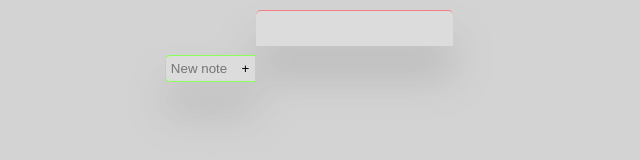
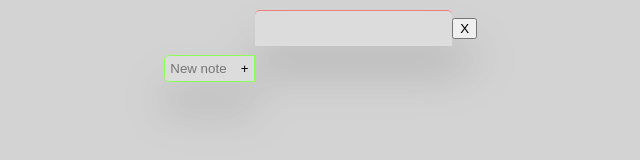
Before and after one commit to MirrorIce/simplenotes, a React (Create React App) app: page / in a window 1280 px wide. Shown: the top 160 px of the page, without its empty margins (81-721 px from the left). Built offline with nearby package versions, Linux system fonts and the light colour scheme.

Commit message:
Added note removal functionality

```diff
--- a/src/NotesContent.js
+++ b/src/NotesContent.js
@@ -22,6 +22,10 @@ function NotesContent(props) {
         localStorage.removeItem(props.activeNote);
 
     }
+    function removeNote(event){
+        localStorage.removeItem(props.activeNote);
+        props.setActiveNote(localStorage.key(0));
+    }
     useEffect(() =>{
         if (document.querySelector('.noteInput')!=null){
             setContent(localStorage.getItem(props.activeNote));
@@ -36,6 +40,7 @@ function NotesContent(props) {
     return (
         <div className = 'notesContent'>
             <input onChange={editTitle} type="text" value={title}></input>
+            <button onClick={removeNote} >X</button>
             {(props.activeNote !='')&&<textarea className='noteInput' onChange={saveNote} value={content}></textarea>}
         </div>
     )
```
